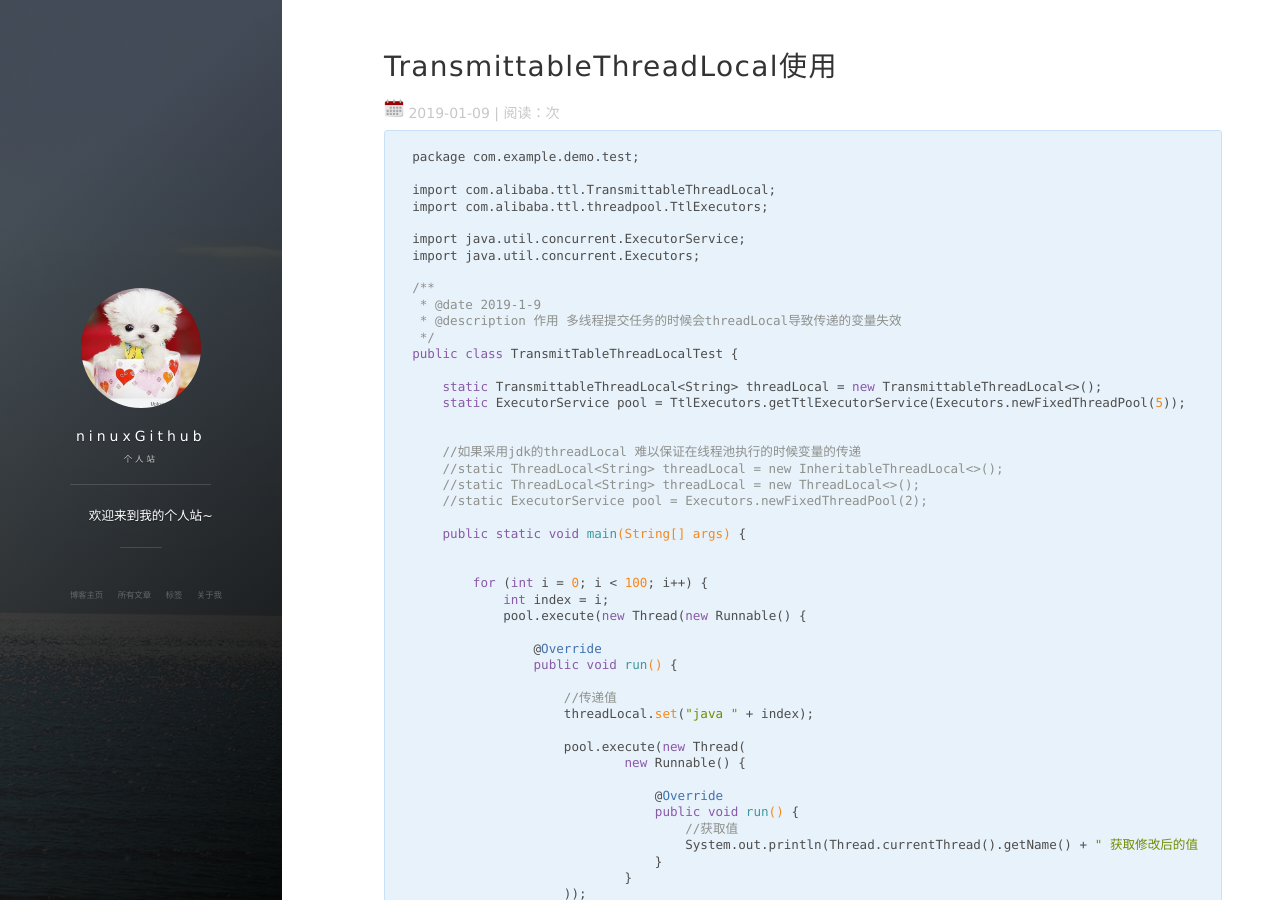
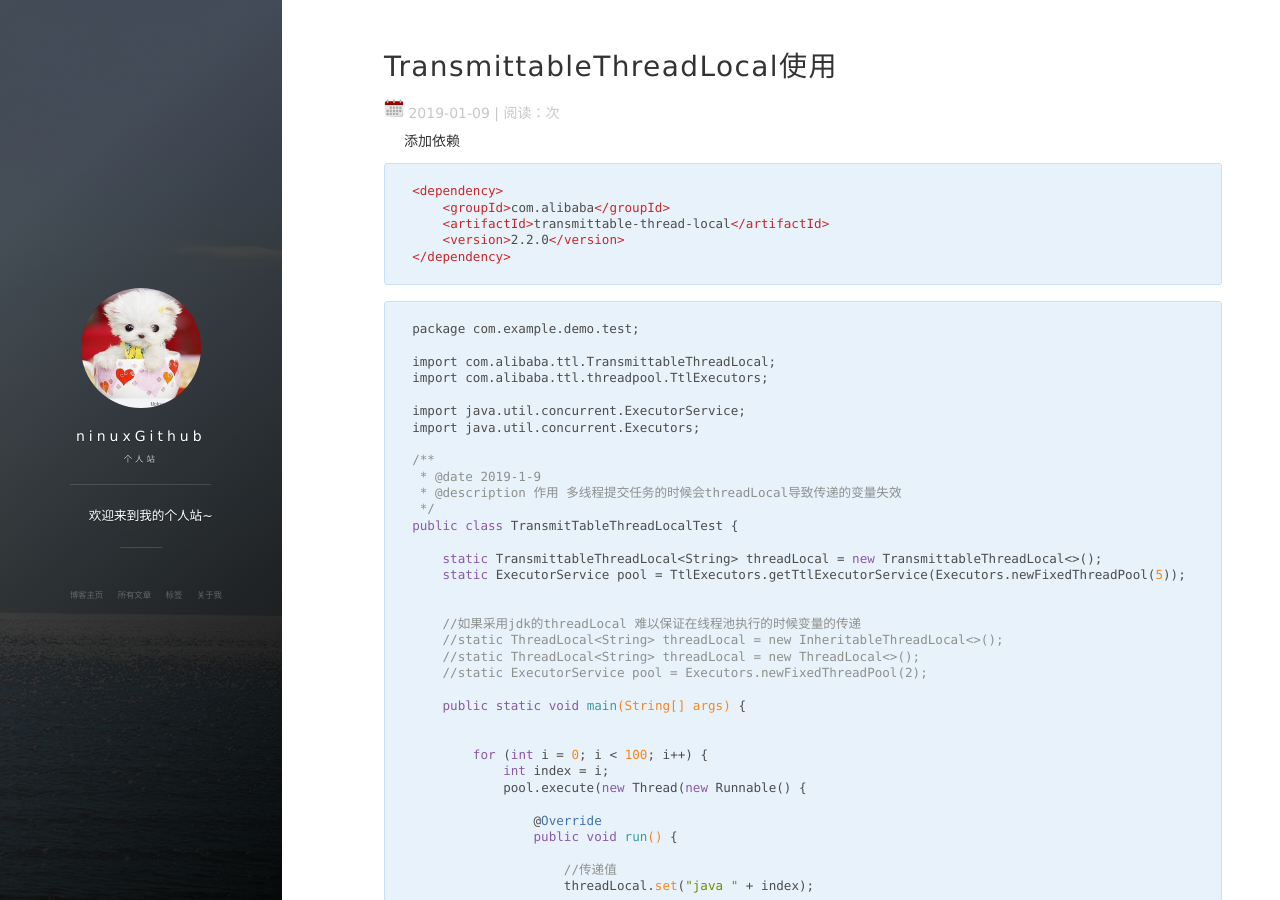
Before and after one commit to ninuxGithub/ninuxGithub.github.io, a Jekyll site: the page built from _posts/2019-01-09-threadLocal.md, in a window 1280 px wide and 900 px high. Built offline with Jekyll 4.4.1, drawn with Linux system fonts in a browser that asks for light colours; nearby versions of some CDN libraries; comment, search, counter and statistics services are not loaded.

Commit message:
add post

````diff
--- a/_posts/2019-01-09-threadLocal.md
+++ b/_posts/2019-01-09-threadLocal.md
@@ -6,6 +6,16 @@ date: 2019-1-9 11:10:45
 description: "TransmittableThreadLocal使用"
 tag: java
 ---
+
+添加依赖
+
+```xml
+<dependency>
+    <groupId>com.alibaba</groupId>
+    <artifactId>transmittable-thread-local</artifactId>
+    <version>2.2.0</version>
+</dependency>
+```
 
 ```java
 package com.example.demo.test;
````
